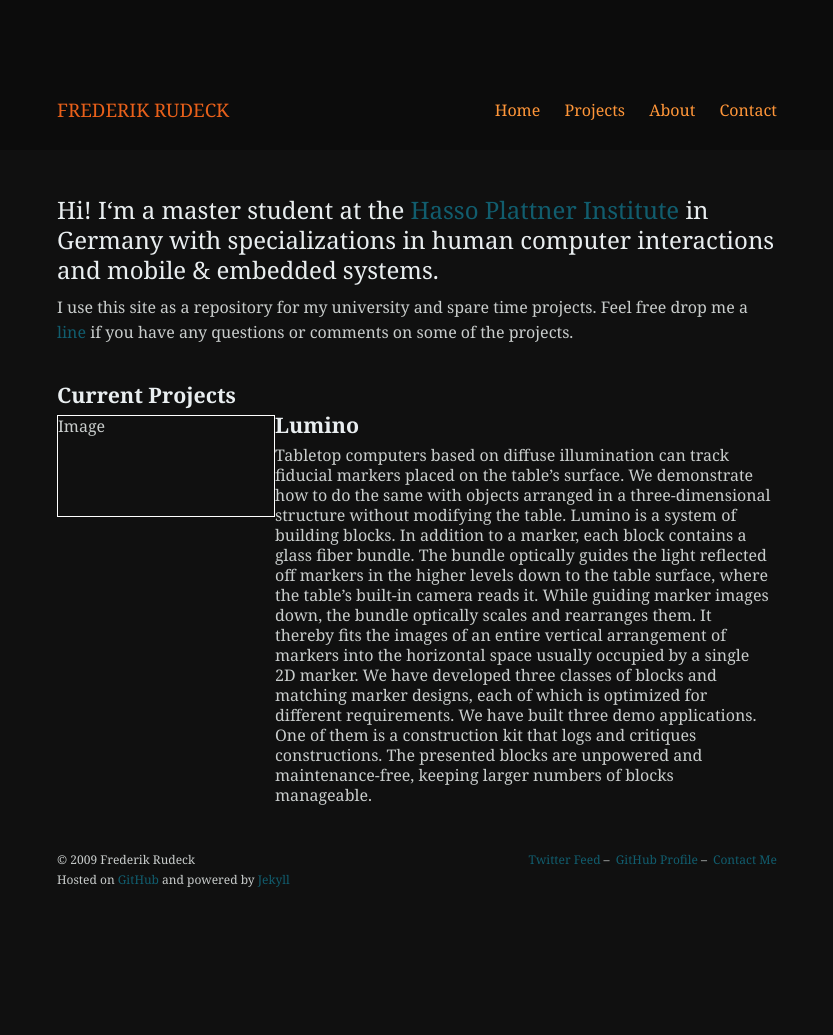
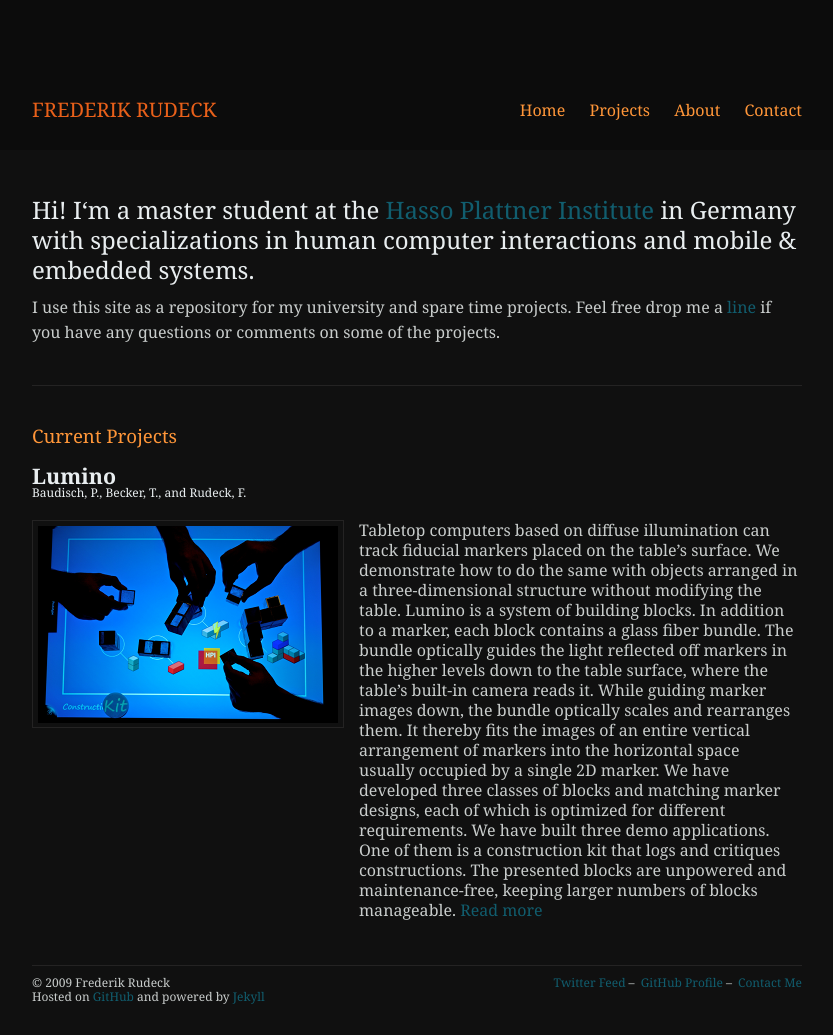
Before and after one commit to polym0rph/polym0rph.github.com, a Jekyll site: the page built from index.html, in a window 1280 px wide. Shown: the whole page, without its empty margins (223-1056 px from the left). Built offline with Jekyll 4.4.1, drawn with Linux system fonts in a browser that asks for light colours; Markdown is read by kramdown in place of the engine named in the settings; before the commit the page ends 930 px from its top, so only the background shows below that.

Commit message:
added an project image and adapted the layout for the project teaser

```diff
--- a/css/style.css
+++ b/css/style.css
@@ -40,7 +40,6 @@
 
 h2 {
   font-size: 16pt;
-  margin-bottom: 10px;
 }
 
 h3 {
@@ -58,13 +57,13 @@
 
 #header_wrap {
   margin: 0px auto;
-  width: 720px;
+  width: 770px;
 }
 
 #heading {
   color: rgb(232,96,26);
   float: left;
-  font-size: 14pt;
+  font-size: 15pt;
   margin: 100px 0px 0px 0px;
 }
 
@@ -101,13 +100,13 @@
 #content_wrap {
   margin: 0px auto;
   padding: 45px 0px 45px 0px;
-  width: 720px;
+  width: 770px;
 }
 
 #introduction {
+  border-bottom: 1px solid rgb(36,35,35);
   margin-bottom: 40px;
-/*  border-bottom: 1px solid rgb(36,35,35);*/
-/*  padding-bottom: 40px;*/
+  padding-bottom: 40px;
 }
 
 #welcome {
@@ -121,20 +120,42 @@
   line-height: 25px;
 }
 
+.section {
+  font-size: 14pt;
+  margin-bottom: 20px;
+}
+
+.section a, .section a:visited {
+  color: rgb(255,150,57);
+  text-decoration: none;
+}
+
+.section a:hover {
+  color: rgb(245,189,106);
+  text-decoration: none;
+}
+
 .project {
   overflow: hidden;
 }
 
-.image{
+.project_member {
+  color: rgb(233,238,240);
+  font-size: 9pt;
+  line-height: 14px;
+  margin-bottom: 20px;
+}
+
+.image_left{
+  border: 1px solid rgb(36,35,35);
   float: left;
-  height: 100px;
-  width: 30%;
-  border: 1px solid white;
+  margin-right: 15px;
+  padding: 5px 5px 0px 5px;
 }
 
 .abstract {
   float: left;
-  width: 69%;
+  width: 440px;
 }
 
 /*
@@ -142,8 +163,11 @@
  */
 
 #footer_wrap {
+  border-top: 1px solid rgb(36,35,35);
+  line-height: 14px;
   margin: 0px auto;
-  width: 720px;
+  padding-top: 10px;
+  width: 770px;
 }
 
 #footer_credits {
@@ -173,12 +197,12 @@
 }
 
 #main {
-  padding-bottom: 80px; /* must be same height as the footer */
+  padding-bottom: 70px; /* must be same height as the footer */
 }
 
 #footer {
- 	height: 80px;
- 	margin-top: -80px; /* negative value of footer height */
+ 	height: 70px;
+ 	margin-top: -70px; /* negative value of footer height */
   background-color: rgb(16,16,16);
   clear: both;
   font-size: 9pt;
--- a/index.html
+++ b/index.html
@@ -16,14 +16,15 @@
 	</p>
 </div>
 
-<h2>Current Projects</h2>
+<p class="section"><a href="/">Current Projects</a></p>
 
 <div class="project">
-	<div class="image">
-		Image
+	<h2>Lumino</h2>
+	<p class="project_member">Baudisch, P., Becker, T., and Rudeck, F.</span>
+	<div class="image_left">
+		<img src="/images/lumino.png"/>
 	</div>
 	<div class="abstract">
-		<h2>Lumino</h2>
-		<p>Tabletop computers based on diffuse illumination can track fiducial markers placed on the table’s surface. We demonstrate how to do the same with objects arranged in a three-dimensional structure without modifying the table. Lumino is a system of building blocks. In addition to a marker, each block contains a glass fiber bundle. The bundle optically guides the light reflected off markers in the higher levels down to the table surface, where the table’s built-in camera reads it. While guiding marker images down, the bundle optically scales and rearranges them. It thereby fits the images of an entire vertical arrangement of markers into the horizontal space usually occupied by a single 2D marker. We have developed three classes of blocks and matching marker designs, each of which is optimized for different requirements. We have built three demo applications. One of them is a construction kit that logs and critiques constructions. The presented blocks are unpowered and maintenance-free, keeping larger numbers of blocks manageable.</p>
+		<p>Tabletop computers based on diffuse illumination can track fiducial markers placed on the table’s surface. We demonstrate how to do the same with objects arranged in a three-dimensional structure without modifying the table. Lumino is a system of building blocks. In addition to a marker, each block contains a glass fiber bundle. The bundle optically guides the light reflected off markers in the higher levels down to the table surface, where the table’s built-in camera reads it. While guiding marker images down, the bundle optically scales and rearranges them. It thereby fits the images of an entire vertical arrangement of markers into the horizontal space usually occupied by a single 2D marker. We have developed three classes of blocks and matching marker designs, each of which is optimized for different requirements. We have built three demo applications. One of them is a construction kit that logs and critiques constructions. The presented blocks are unpowered and maintenance-free, keeping larger numbers of blocks manageable. <a href="/">Read more</a></p>
 	</div>
 </div>
```
Also changed, not shown: images/lumino.png (added).
